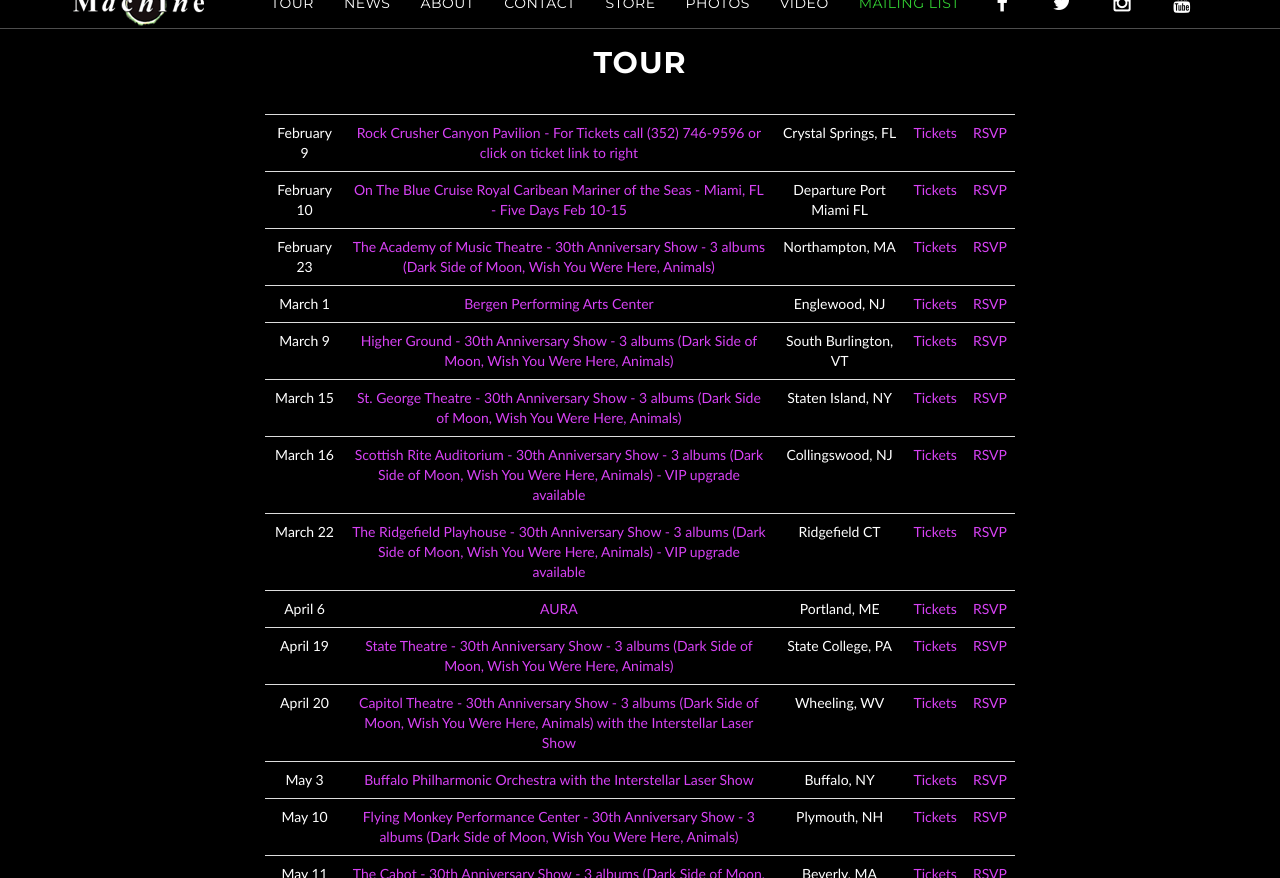
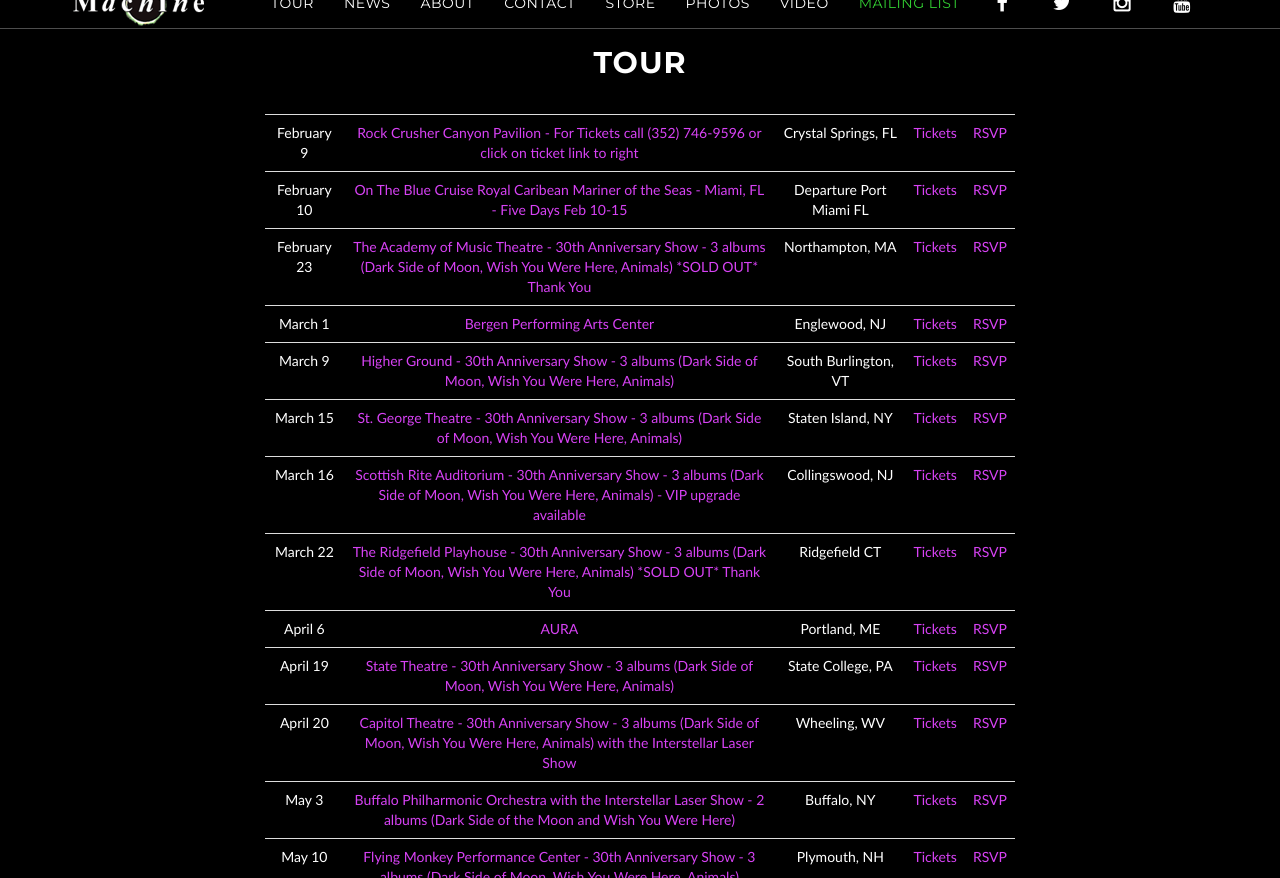
Before and after one commit to machineweb/machineweb.github.io, a Jekyll site: the page built from index.html, in a window 1280 px wide and 900 px high, scrolled down 882 px, cut to the strip 22-900 px from the top of the window. Built offline with Jekyll 4.4.1, drawn with Linux system fonts in a browser that asks for light colours; comment, search, counter and statistics services are not loaded.

Commit message:
Updated tour

```diff
--- a/_data/tour.yml
+++ b/_data/tour.yml
@@ -3603,7 +3603,7 @@
     order: "1547960400000"
 
   - date: "May 3 2019"
-    venue: "Buffalo Philharmonic Orchestra with the Interstellar Laser Show"
+    venue: "Buffalo Philharmonic Orchestra with the Interstellar Laser Show - 2 albums (Dark Side of the Moon and Wish You Were Here)"
     venue-url: "https://bpo.secure.force.com/ticket/#sections_a0F0G00000Q5lZPUAZ"
     location: "Buffalo, NY"
     tickets-url: "https://bpo.secure.force.com/ticket/#sections_a0F0G00000Q5lZPUAZ"
@@ -3619,7 +3619,7 @@
     order: "1543640400000"
 
   - date: "March 22 2019"
-    venue: "The Ridgefield Playhouse - 30th Anniversary Show - 3 albums (Dark Side of Moon, Wish You Were Here, Animals) - VIP upgrade available"
+    venue: "The Ridgefield Playhouse - 30th Anniversary Show - 3 albums (Dark Side of Moon, Wish You Were Here, Animals)  *SOLD OUT* Thank You"
     venue-url: "https://ridgefieldplayhouse.org/"
     location: "Ridgefield CT"
     tickets-url: "https://ridgefieldplayhouse.org/events/the-machine-performs-pink-floyd-30th-anniversary-tour/"
@@ -3627,7 +3627,7 @@
     order: "1553230800000"
 
   - date: "February 23 2019"
-    venue: "The Academy of Music Theatre - 30th Anniversary Show - 3 albums (Dark Side of Moon, Wish You Were Here, Animals) "
+    venue: "The Academy of Music Theatre - 30th Anniversary Show - 3 albums (Dark Side of Moon, Wish You Were Here, Animals)  *SOLD OUT* Thank You"
     venue-url: "https://www.ticketfly.com/purchase/event/1766180?utm_medium=ampOfficialEvent&utm_source=fbTfly"
     location: "Northampton, MA"
     tickets-url: "https://www.ticketfly.com/purchase/event/1766180?utm_medium=ampOfficialEvent&utm_source=fbTfly"
```
